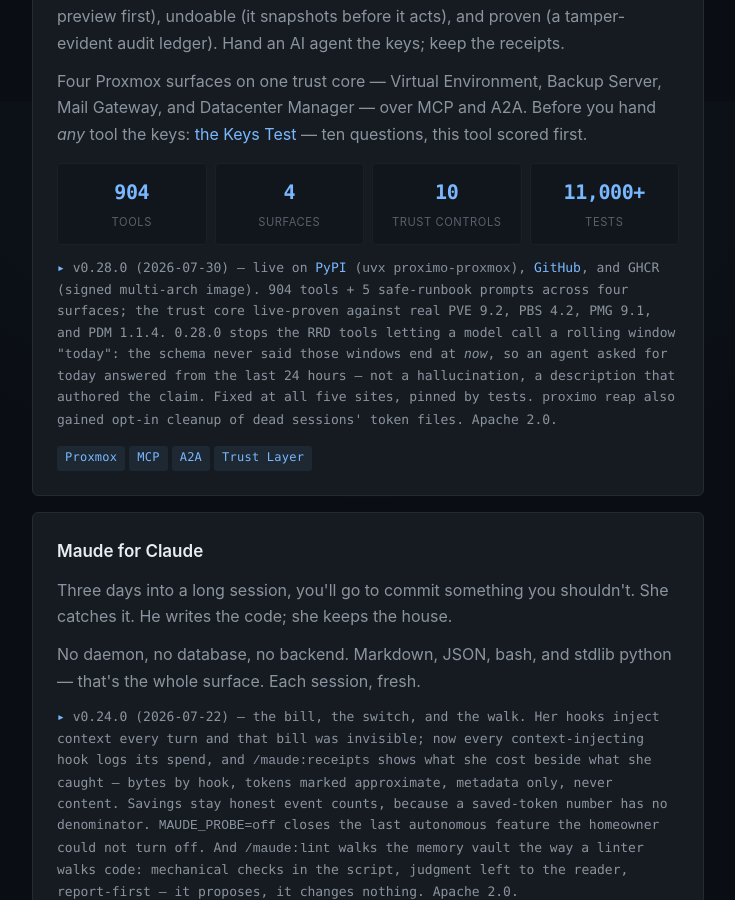
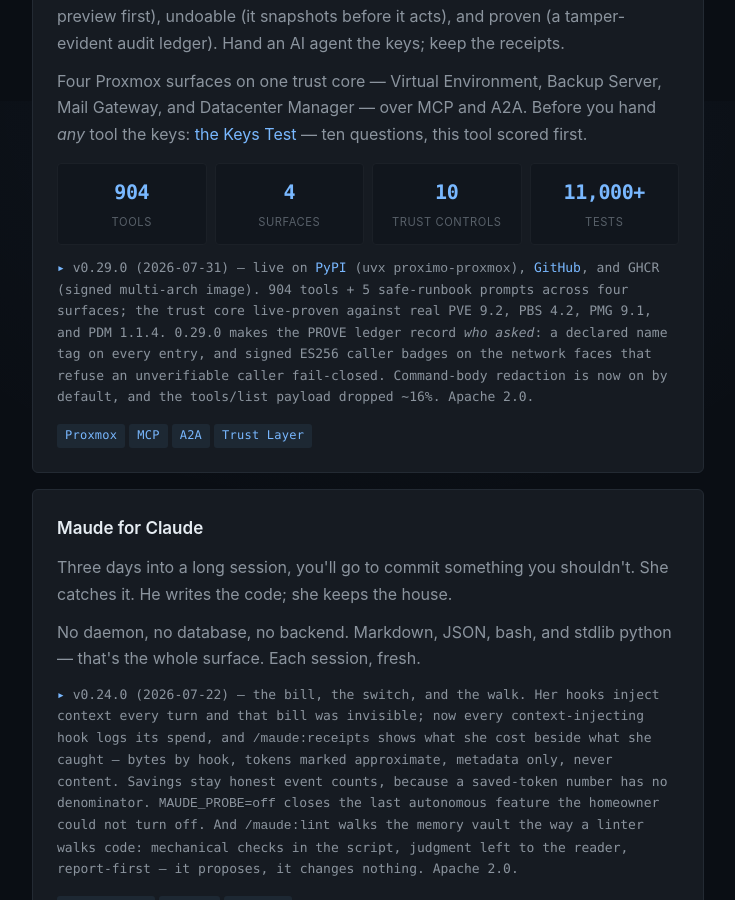
Before and after one commit to john-broadway/john-broadway.github.io, a Jekyll site: the page built from index.html, in a window 1280 px wide and 900 px high, scrolled down 1699 px. Shown: the whole window, without its empty margins (272-1007 px from the left). Built offline with Jekyll 4.4.1, drawn with Linux system fonts in a browser that asks for light colours.

Commit message:
proximo 0.29.0 — the ledger records who asked

```diff
--- a/index.html
+++ b/index.html
@@ -51,7 +51,7 @@
       <div class="stat"><div class="num">10</div><div class="label">trust controls</div></div>
       <div class="stat"><div class="num">11,000+</div><div class="label">tests</div></div>
     </div>
-    <p class="status">v0.28.0 (2026-07-30) &mdash; live on <a href="https://pypi.org/project/proximo-proxmox/">PyPI</a> (<code>uvx proximo-proxmox</code>), <a href="https://github.com/john-broadway/proximo">GitHub</a>, and GHCR (signed multi-arch image). 904 tools + 5 safe-runbook prompts across four surfaces; the trust core live-proven against real PVE 9.2, PBS 4.2, PMG 9.1, and PDM 1.1.4. 0.28.0 stops the RRD tools letting a model call a rolling window "today": the schema never said those windows end at <em>now</em>, so an agent asked for today answered from the last 24 hours &mdash; not a hallucination, a description that authored the claim. Fixed at all five sites, pinned by tests. <code>proximo reap</code> also gained opt-in cleanup of dead sessions' token files. Apache 2.0.</p>
+    <p class="status">v0.29.0 (2026-07-31) &mdash; live on <a href="https://pypi.org/project/proximo-proxmox/">PyPI</a> (<code>uvx proximo-proxmox</code>), <a href="https://github.com/john-broadway/proximo">GitHub</a>, and GHCR (signed multi-arch image). 904 tools + 5 safe-runbook prompts across four surfaces; the trust core live-proven against real PVE 9.2, PBS 4.2, PMG 9.1, and PDM 1.1.4. 0.29.0 makes the PROVE ledger record <em>who asked</em>: a declared name tag on every entry, and signed ES256 caller badges on the network faces that refuse an unverifiable caller fail-closed. Command-body redaction is now on by default, and the tools/list payload dropped ~16%. Apache 2.0.</p>
     <div class="tags"><span>Proxmox</span><span>MCP</span><span>A2A</span><span>Trust Layer</span></div>
   </article>
 
```
